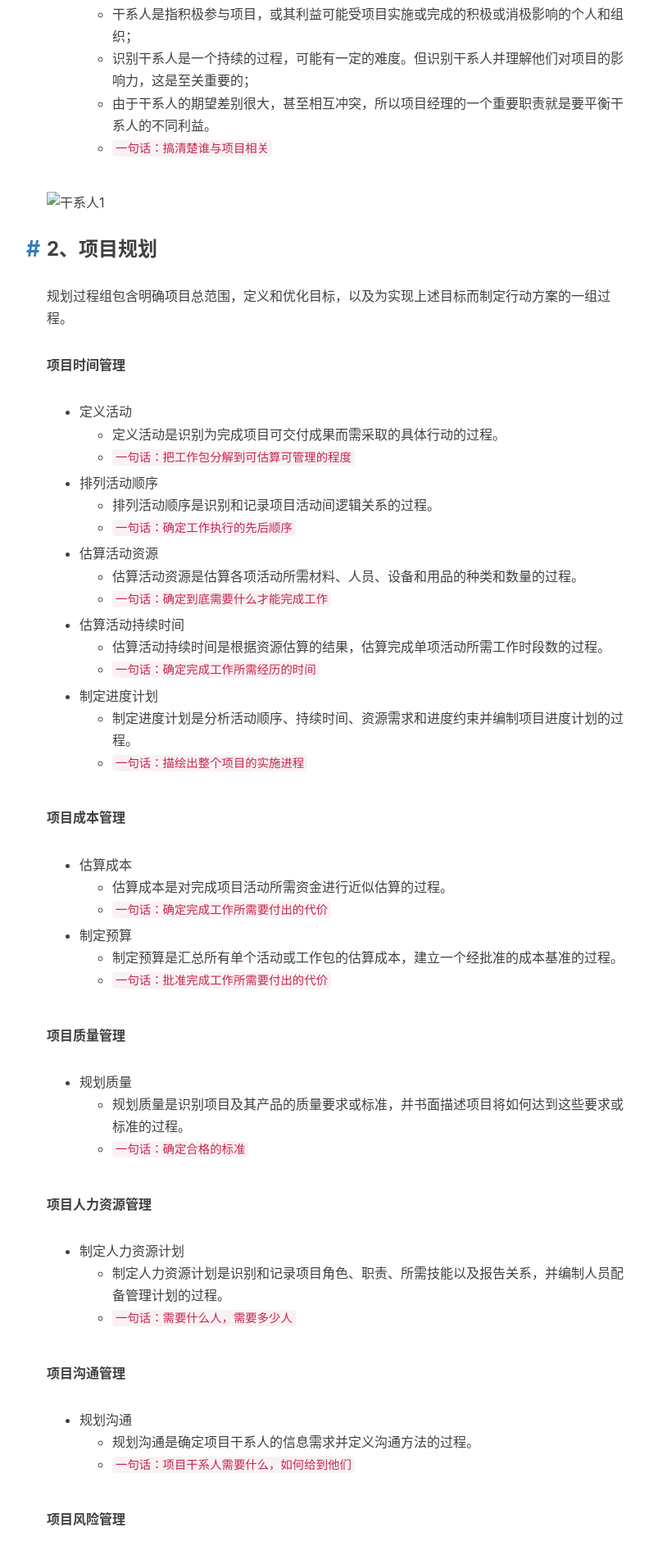
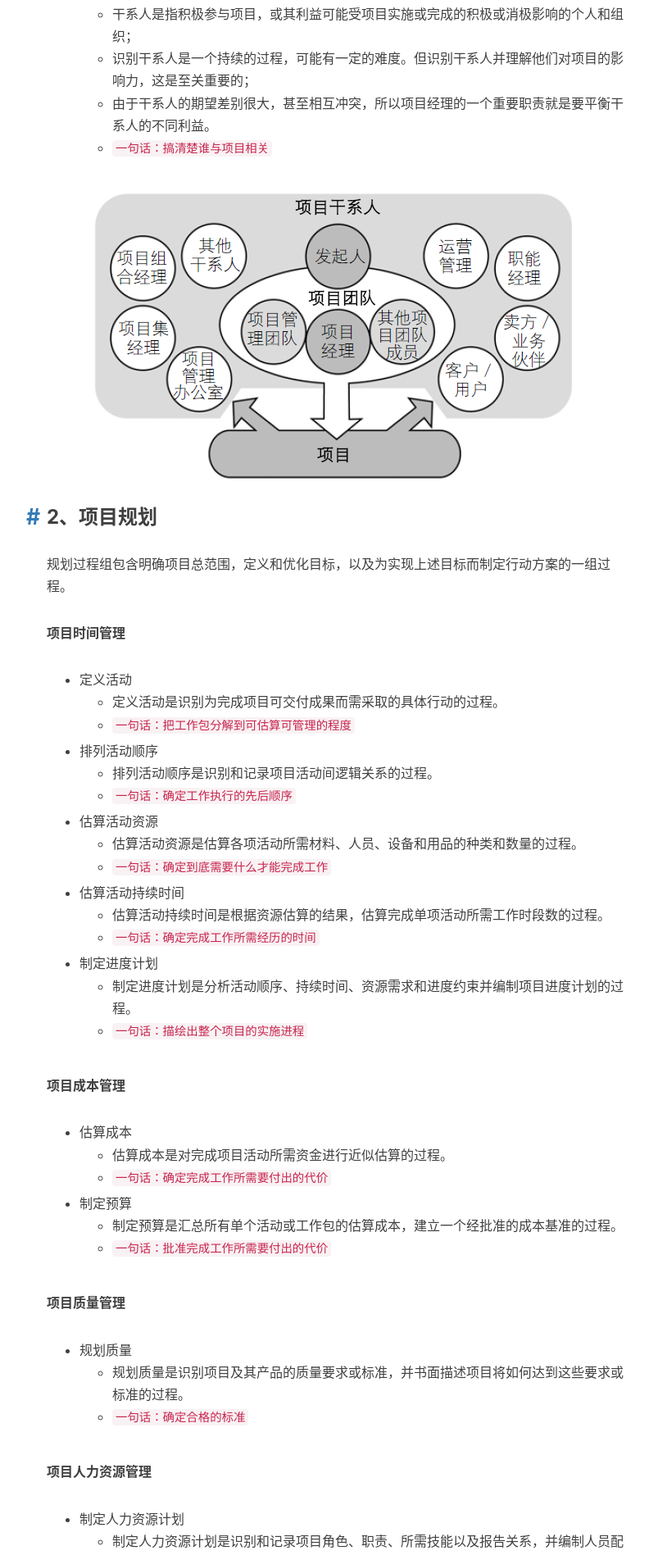
Before and after one commit to gaocn/gaocn.github.io, a Jekyll site: the page built from _posts/2018-01-09-项目管理过程.md, in a window 1280 px wide. Shown: the part 1154-3051 px from the top of the page at 82% size, without its empty margins (208-1000 px from the left). Built offline with Jekyll 4.4.1, drawn with Linux system fonts in a browser that asks for light colours; comment, search, counter and statistics services are not loaded.

Commit message:
添加图片：2018-01-09-项目管理过程.md

```diff
--- a/_posts/2018-01-09-项目管理过程.md
+++ b/_posts/2018-01-09-项目管理过程.md
@@ -35,7 +35,7 @@ tags:
   - 由于干系人的期望差别很大，甚至相互冲突，所以项目经理的一个重要职责就是要平衡干系人的不同利益。
   - `一句话：搞清楚谁与项目相关`
 
-![干系人1](../img/md_imgs/干系人1.png)
+![干系人1](/img/md_imgs/干系人1.png)
 
 ### 2、项目规划
 
```
